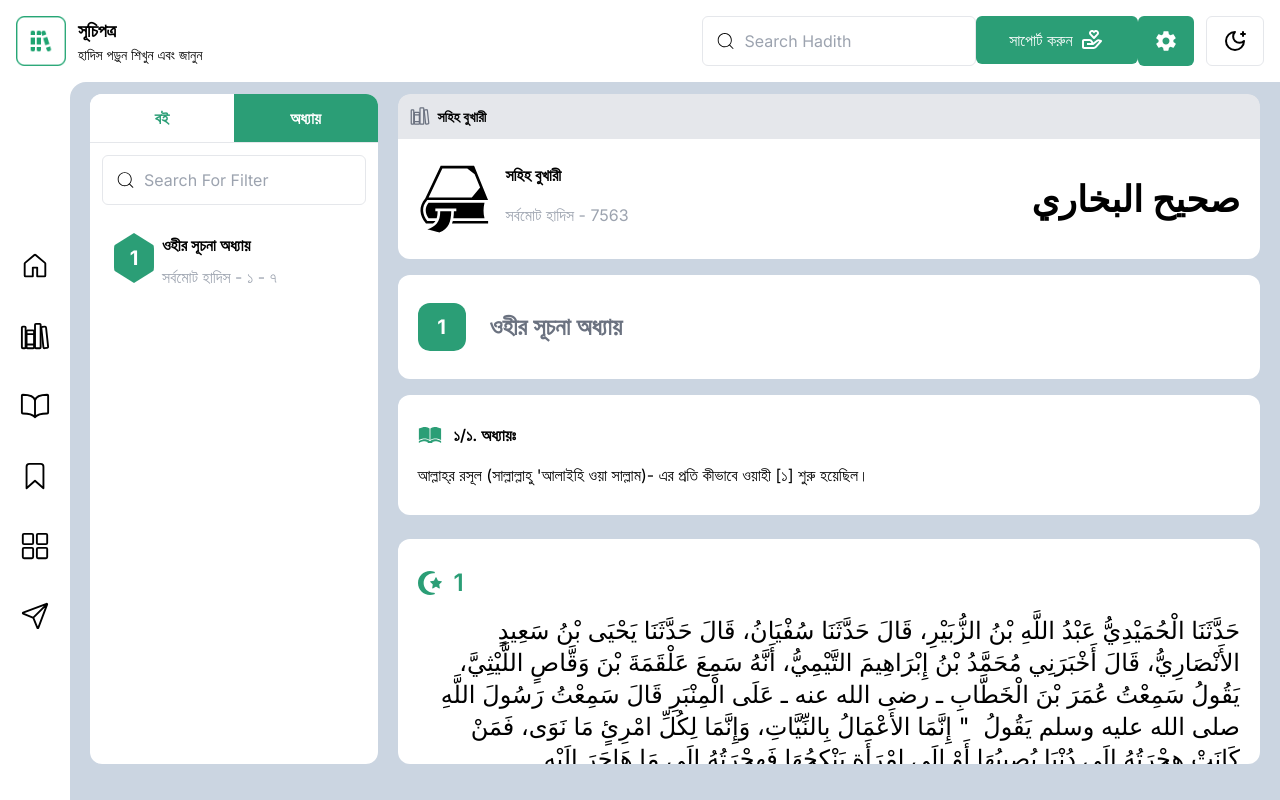
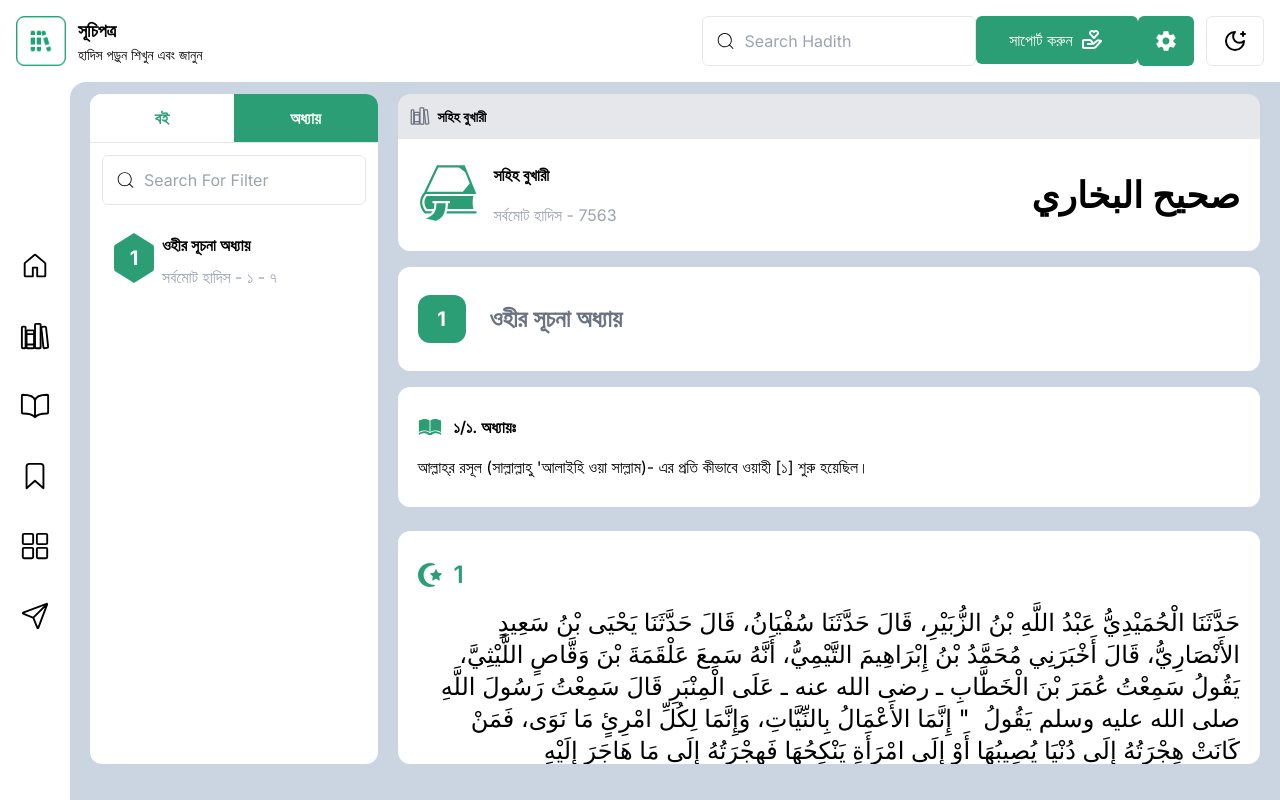
Before and after one commit to farhan0184/hadith, a Next.js app: page /1/1 in a window 1280 px wide. Built offline with nearby package versions, Linux system fonts and the light colour scheme.

Commit message:
last commit

```diff
--- a/src/app/[book]/[id]/page.jsx
+++ b/src/app/[book]/[id]/page.jsx
@@ -27,7 +27,7 @@ export default function Cheptar({ params }) {
               <div className='py-6 px-5 bg-white flex justify-between items-center rounded-b-xl'>
                 <div className='flex gap-4'>
 
-                  <GiBookmark className='text-7xl' />
+                  <GiBookmark className='text-6xl text-[#2b9e76]' />
                   <div>
                     <h1 className='tet-3xl font-semibold mb-4'>{data[id]?.title}</h1>
                     <p className='text-gray-400 mt-2'>সর্বমোট হাদিস - {data[id]?.total_hadiths}</p>
@@ -37,7 +37,7 @@ export default function Cheptar({ params }) {
               </div>
             </div>
             <div className='p-5 lg:hidden flex  gap-4 bg-white rounded-xl'>
-              <RxHamburgerMenu onClick={() => setIsOpen(!isOpen)} className='text-2xl text-black' />
+              <RxHamburgerMenu onClick={() => setIsOpen(!isOpen)} className='text-2xl text-black cursor-pointer' />
               <p className='text-[16px] font-semibold'>{data[id]?.title}</p>
             </div>
 
--- a/src/components/home/LeftSide.jsx
+++ b/src/components/home/LeftSide.jsx
@@ -6,7 +6,7 @@ import InputField from '../shares/InputField'
 export default function LeftSide({value, setValue, data, id, isMobile}) {
     return (
         <div className={`${isMobile?'': "2xl:w-[20%] xl:w-[25%] lg:block hidden bg-white  rounded-xl h-[calc(90vh-50px)] "}`}>
-            <div className={`flex 2xL:text-2xl text-[16px] font-bold ${isMobile?'':"border-b-[1px]"}`}>
+            <div className={`flex 2xL:text-2xl text-[16px] font-bold ${isMobile?'border-t-[1px] border-b-[1px]':"border-b-[1px]"}`}>
                 <div className={`w-1/2 center py-3 cursor-pointer ${value === "বই" ? "primary-clr text-white" : "text-[#2b9e76] bg-white"} ${isMobile?'': "rounded-tl-xl"}`} onClick={() => setValue("বই")}>বই</div>
                 <div className={`w-1/2 center py-3 cursor-pointer ${value === "অধ্যায়" ? "primary-clr text-white" : "text-[#2b9e76] bg-white"} ${isMobile?'': "rounded-tr-xl"}`} onClick={() => setValue("অধ্যায়")}>অধ্যায়</div>
             </div>
```
